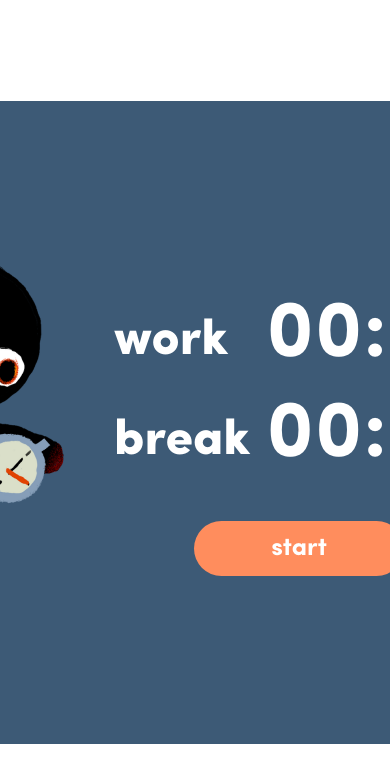
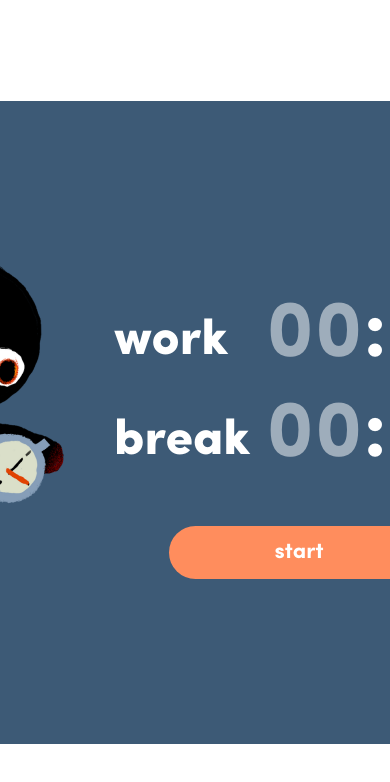
Before and after one commit to MohaElder/Project-Inspo, a Vue app in the folder project-inspo/: page / in a window 390 px wide. Shown: the top 782 px of the page. Built offline with nearby package versions, Linux system fonts and the light colour scheme.

Commit message:
Added responsive effects

```diff
--- a/project-inspo/src/components/popup.vue
+++ b/project-inspo/src/components/popup.vue
@@ -39,7 +39,7 @@ export default {
         change_selected_input(event) {
             this.selected_input = event.target
         },
-        keypress(event) {
+        async keypress(event) {
 
             // validation
             if (this.selected_input == null)
@@ -49,15 +49,24 @@ export default {
             if (0 <= event.key || event.key < 9) {
                 let new_content = original_content.charAt(1) + event.key;
 
-                if (new_content < 60)
+                if (new_content < 60) {
                     this.selected_input.textContent = new_content
-                else
+                    this.selected_input.classList.add("clear")
+                }
+                else {
+                    this.selected_input.textContent = new_content
+                    await sleep(100)
                     this.selected_input.textContent = "00"
+                    this.selected_input.classList.remove("clear")
+                }
 
             }
 
             if (event.key == "Backspace") {
                 this.selected_input.textContent = "0" + original_content.charAt(0)
+
+                if (this.selected_input.textContent == "00")
+                    this.selected_input.classList.remove("clear")
             }
         }
     },
@@ -117,17 +126,33 @@ export default {
 }
 .input {
     min-width: 90px;
+    opacity: 0.5;
 }
 .input:hover, .btn:hover {
     cursor: pointer;
+    opacity: 1;
+}
+.clear {
+    opacity: 1;
 }
 .start {
+    display: block;
     width: 180px;
-    padding: 15px;
-    margin: 35px auto 0 auto;
-    border-radius: 135px;
+    height: 50px;
+    margin: 40px auto;
+    padding: 15px 40px;
+    border-radius: 30px;
     background-color: #FF8D5D;
-    font-size: 25px;
+    font-size: 22px;
+    color: #fff;
+    transition: all 0.3s;
+}
+.start:hover {
+    width: 230px;
+    cursor: pointer;
+    background-color: #f36817;
+    box-shadow: 0 10px 10px rgba(0, 0, 0, 0.2);
+    transform: translateY(-5px);
 }
 .top-right-btn {
     position: absolute;
```
